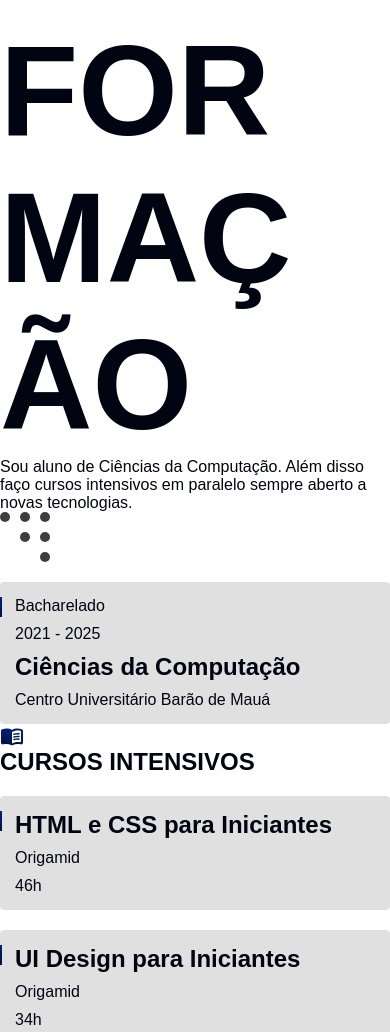
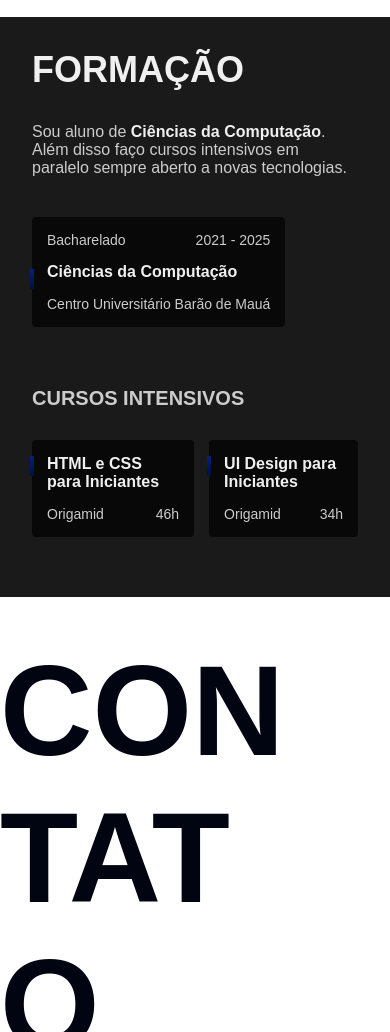
Before and after one commit to gustavosoatto/Projeto-Pessoal, a plain HTML site: page index.html in a window 390 px wide. Shown: the part 1540-2572 px from the top of the page. Drawn offline with Linux system fonts and the light colour scheme.

Commit message:
feat: formação

```diff
--- /dev/null
+++ b/css/education.css
@@ -0,0 +1,135 @@
+.formacao {
+  background-color: #1a1a1a;
+  display: grid;
+  grid-template-columns: 1fr 2fr;
+  padding: 7.5rem 4rem;
+  margin-bottom: 5rem;
+  gap: 7.5rem;
+  position: relative;
+}
+.formacao .subtitulo {
+  color: #080808;
+}
+.content {
+  color: #cccccc;
+  font-size: 1.5rem;
+  margin-bottom: 3.75rem;
+}
+.content-text {
+  max-width: 40ch;
+}
+.content-text strong {
+  color: #f0f0f0;
+}
+.content-text::after {
+  content: "";
+  display: block;
+  width: 50px;
+  height: 50px;
+  background: url(../img/Deco-90°.svg) no-repeat center;
+  position: absolute;
+  right: 60px;
+  top: 60px;
+}
+.formacao .card {
+  display: grid;
+  grid-template-columns: 1fr;
+  gap: 15px 10px;
+  margin-top: 1.875rem;
+  padding: 15px;
+  background-color: #080808;
+  border-radius: 4px;
+  position: relative;
+  width: fit-content;
+}
+.formacao .card div {
+  display: flex;
+  place-content: space-between;
+}
+.formacao .card::before {
+  content: "";
+  display: block;
+  width: 4px;
+  height: 20px;
+  background: linear-gradient(#002279, #00113d);
+  position: absolute;
+  top: 52px;
+  left: -2px;
+}
+.formacao .card-title {
+  font-weight: bold;
+  font-size: 1.25rem;
+  color: #f0f0f0;
+  word-break: normal;
+}
+.formacao .card-text {
+  font-size: 1rem;
+  color: #cccccc;
+}
+.course {
+  position: relative;
+}
+.course-tittle {
+  font-size: 1.25rem;
+  margin-top: 3.75rem;
+}
+.course-tittle::before {
+  content: "";
+  display: block;
+  width: 24px;
+  height: 24px;
+  background: url(../img/Icon-book.svg) no-repeat center;
+  position: absolute;
+  left: -39px;
+}
+.course .card::before {
+  top: 16px;
+}
+.formacao .course div {
+  display: flex;
+  gap: 15px;
+}
+
+@media (max-width: 1100px) {
+  .formacao {
+    grid-template-columns: 1fr;
+    margin-bottom: 2.5rem;
+    padding: 0 2rem;
+    gap: 2rem;
+  }
+  .formacao .subtitulo {
+    max-width: initial;
+    color: #f0f0f0;
+    font-size: 3.75rem;
+    margin-top: 2rem;
+  }
+  .content-text {
+    max-width: initial;
+  }
+  .course-tittle::before {
+    content: none;
+  }
+}
+@media (max-width: 1000px) {
+  .formacao .subtitulo {
+    font-size: 3rem;
+  }
+}
+@media (max-width: 700px) {
+  .formacao .subtitulo {
+    font-size: 2.25rem;
+  }
+  .content-text {
+    font-size: 1rem;
+    margin-bottom: 2.5rem;
+  }
+  .content-text::after {
+    content: none;
+  }
+  .formacao .card-title {
+    font-size: 1rem;
+  }
+  .formacao .card-text {
+    font-size: 0.875rem;
+  }
+}
--- a/css/experience.css
+++ b/css/experience.css
@@ -97,14 +97,10 @@
   }
   .card {
     margin-top: 1.25rem;
+    grid-template-columns: 1fr;
+    gap: 10px;
   }
   .card-title {
     font-size: 1rem;
   }
 }
-@media (max-width: 700px) {
-  .card {
-    grid-template-columns: 1fr;
-    gap: 10px;
-  }
-}
--- a/css/style.css
+++ b/css/style.css
@@ -3,6 +3,7 @@
 @import "./header.css";
 @import "./introduction.css";
 @import "./experience.css";
+@import "./education.css";
 
 /**/
 
--- a/index.html
+++ b/index.html
@@ -73,29 +73,35 @@
   <article class="formacao" id="formacao">
     <h2 class="subtitulo">Formação</h2>
     <div class="content">
-      <p>Sou aluno de Ciências da Computação. Além disso faço cursos intensivos em paralelo sempre aberto a novas tecnologias.</p>
-      <img src="./img/Deco-90°.svg" alt="decoração" title="6 pontos formando um triângulo apontando para diagonal direita-cima" />
+      <p class="content-text">Sou aluno de <strong>Ciências da Computação</strong>.<br>Além disso faço cursos intensivos em paralelo sempre aberto a novas tecnologias.</p>
 
       <section class="card">
-        <p>Bacharelado</p>
-        <p>2021 - 2025</p>
-        <h2>Ciências da Computação</h2>
-        <p>Centro Universitário Barão de Mauá</p>
+        <div>
+          <p class="card-text">Bacharelado</p>
+          <p class="card-text">2021 - 2025</p>
+        </div>
+        <h2 class="card-title">Ciências da Computação</h2>
+        <p class="card-text">Centro Universitário Barão de Mauá</p>
       </section>
-      <section class="cursos-intensivos">
-        <img src="./img/Icon-book.svg" alt="decoração" />
-        <h2>CURSOS INTENSIVOS</h2>
-        <section class="card">
-          <h2>HTML e CSS para Iniciantes</h2>
-          <p>Origamid</p>
-          <p>46h</p>
-        </section>
+      <section class="course">
+        <h2 class="course-tittle">CURSOS INTENSIVOS</h2>
+        <div>
+          <section class="card">
+            <h2 class="card-title">HTML e CSS para Iniciantes</h2>
+            <div>
+              <p class="card-text">Origamid</p>
+              <p class="card-text">46h</p>
+            </div>
+          </section>
 
-        <section class="card">
-          <h2>UI Design para Iniciantes</h2>
-          <p>Origamid</p>
-          <p>34h</p>
-        </section>
+          <section class="card">
+            <h2 class="card-title">UI Design para Iniciantes</h2>
+            <div>
+              <p class="card-text">Origamid</p>
+              <p class="card-text">34h</p>
+            </div>
+          </section>
+        </div>
       </section>
     </div>
   </article>
```
